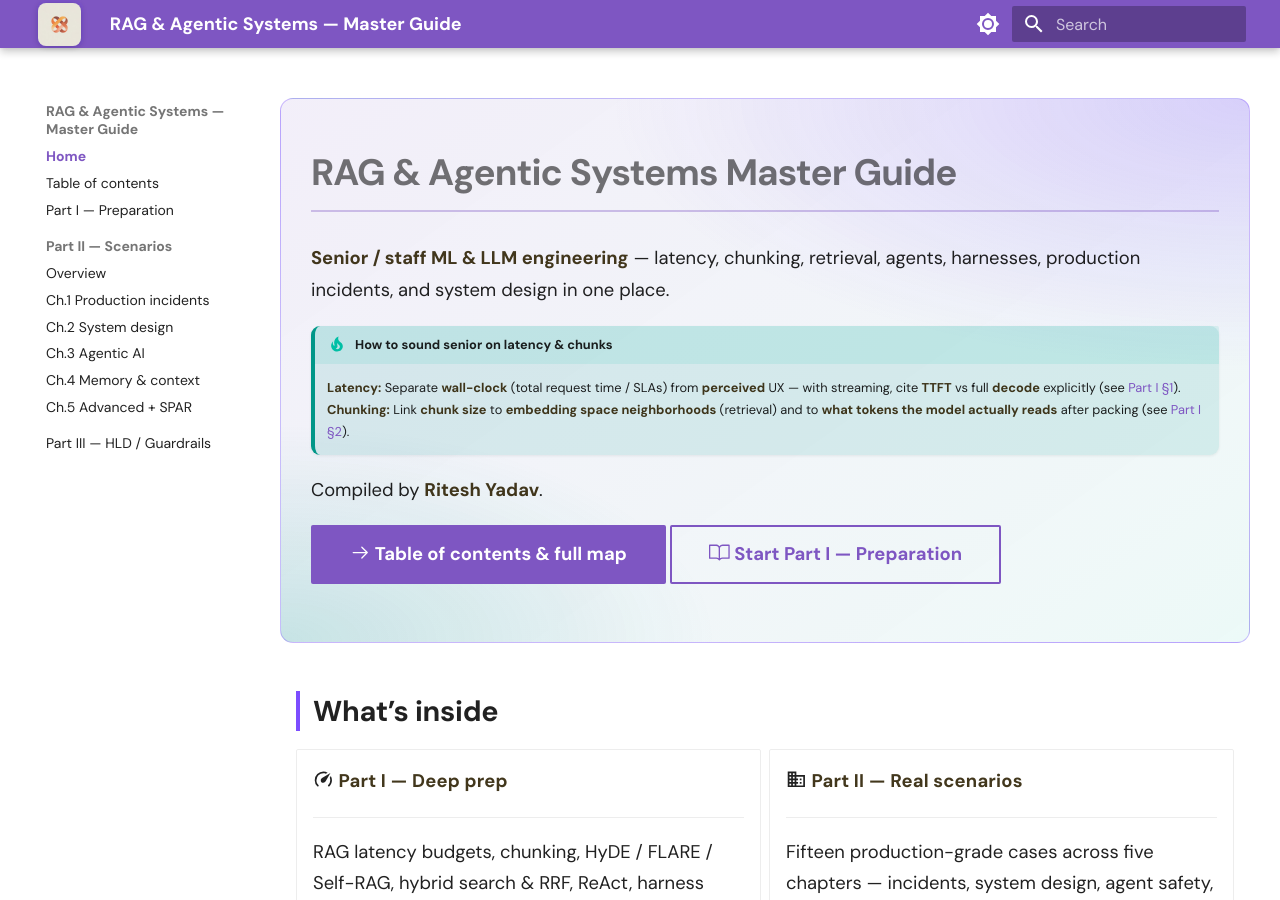
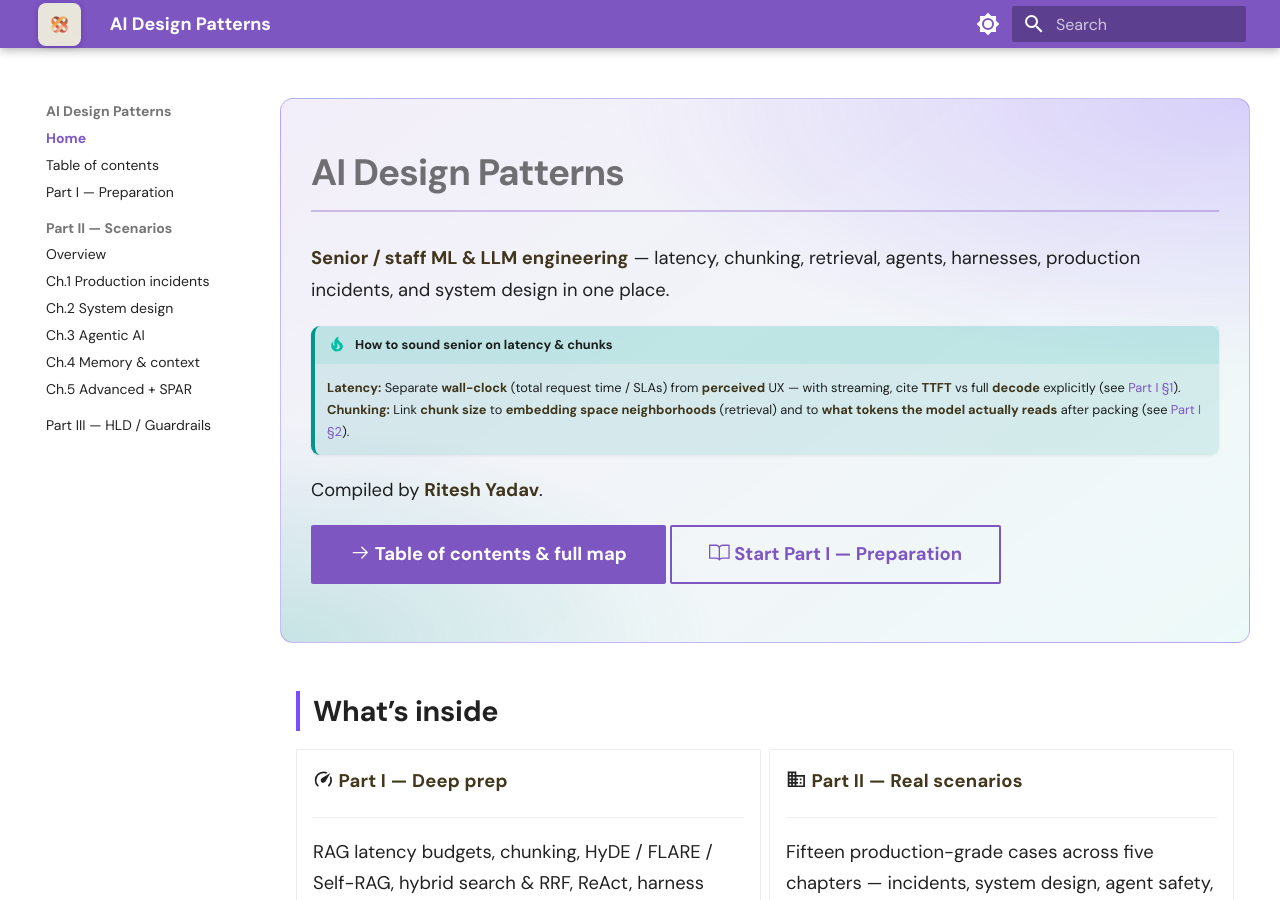
Before and after one commit to DARK-art108/RAG_Agentic_Designs, an MkDocs documentation site: the page built from docs/index.md, in a window 1280 px wide and 900 px high. Built offline with MkDocs 1.6.1 and Material for MkDocs 9.7.7, drawn with Linux system fonts in a browser that asks for light colours.

Commit message:
rename site title to AI Design Patterns
Update mkdocs site_name and home hero heading for the shorter branding.

Made-with: Cursor

```diff
--- a/docs/index.md
+++ b/docs/index.md
@@ -5,7 +5,7 @@ hide:
 
 <div class="doc-hero" markdown="1">
 
-# RAG & Agentic Systems Master Guide
+# AI Design Patterns
 
 **Senior / staff ML & LLM engineering** — latency, chunking, retrieval, agents, harnesses, production incidents, and system design in one place.
 
--- a/mkdocs.yml
+++ b/mkdocs.yml
@@ -1,4 +1,4 @@
-site_name: RAG & Agentic Systems — Master Guide
+site_name: AI Design Patterns
 site_description: >-
   Advanced RAG, agentic design, and production scenarios for senior ML & LLM engineers.
 site_author: Ritesh Yadav
```
